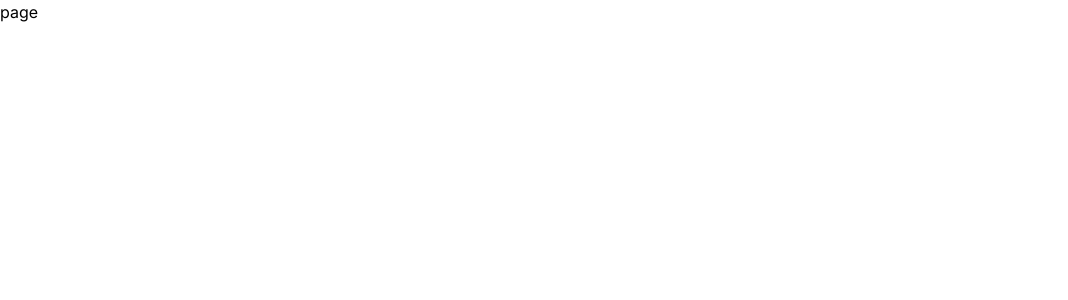
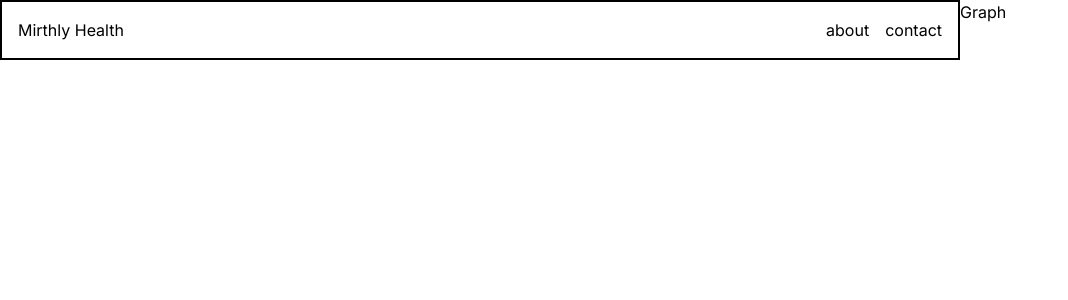
Before and after one commit to Mirthly-Inc/Mirthly-Health, a Next.js app in the folder mirthlyhealth/: page /dashboard in a window 1280 px wide. Shown: the top 300 px of the page, without its empty margins (0-1068 px from the left). Built offline with nearby package versions, Linux system fonts and the light colour scheme.

Commit message:
ui changes

```diff
--- a/mirthlyhealth/app/dashboard/page.tsx
+++ b/mirthlyhealth/app/dashboard/page.tsx
@@ -1,5 +1,22 @@
-const page = () => {
-  return <div>page</div>;
+const Dashboard = () => {
+  return (
+    <div>
+      <div className='flex'>
+        <div className='basis-3/4 border-black border-2'>
+          <nav className='flex justify-between p-4'>
+            <div>Mirthly Health</div>
+            <div className='flex gap-4 '>
+              <div>about</div>
+              <div>contact</div>
+            </div>
+          </nav>
+        </div>
+        <div className='basis-1/4'>
+          <div>Graph</div>
+        </div>
+      </div>
+    </div>
+  );
 };
 
-export default page;
+export default Dashboard;
```
